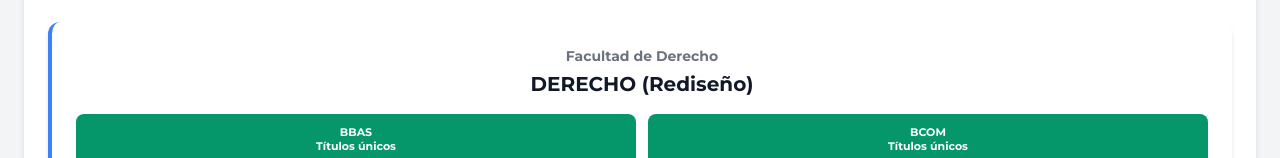
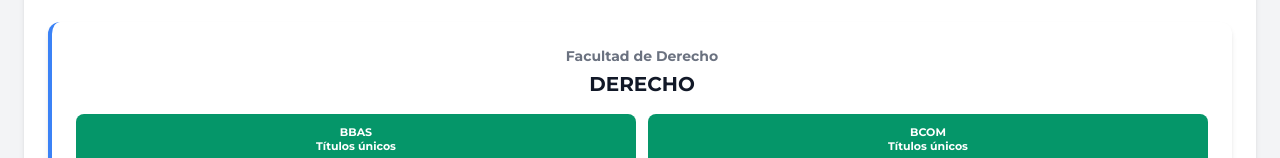
Before and after one commit to pazrioseco/DashboardCRAI, a plain HTML site: page index.html in a window 1280 px wide. Shown: the part 4619-4777 px from the top of the page. Drawn offline with nearby package versions, Linux system fonts and the light colour scheme.

Commit message:
Update index.html
Borrar Rediseño

```diff
--- a/index.html
+++ b/index.html
@@ -262,7 +262,7 @@
         const redesignData = [
             {
                 faculty: "Facultad de Derecho",
-                career: "DERECHO (Rediseño)",
+                career: "DERECHO",
                 bbas_unique_percent: 97,
                 bcom_unique_percent: 98,
                 bbas_ebooks_percent: 47,
```
